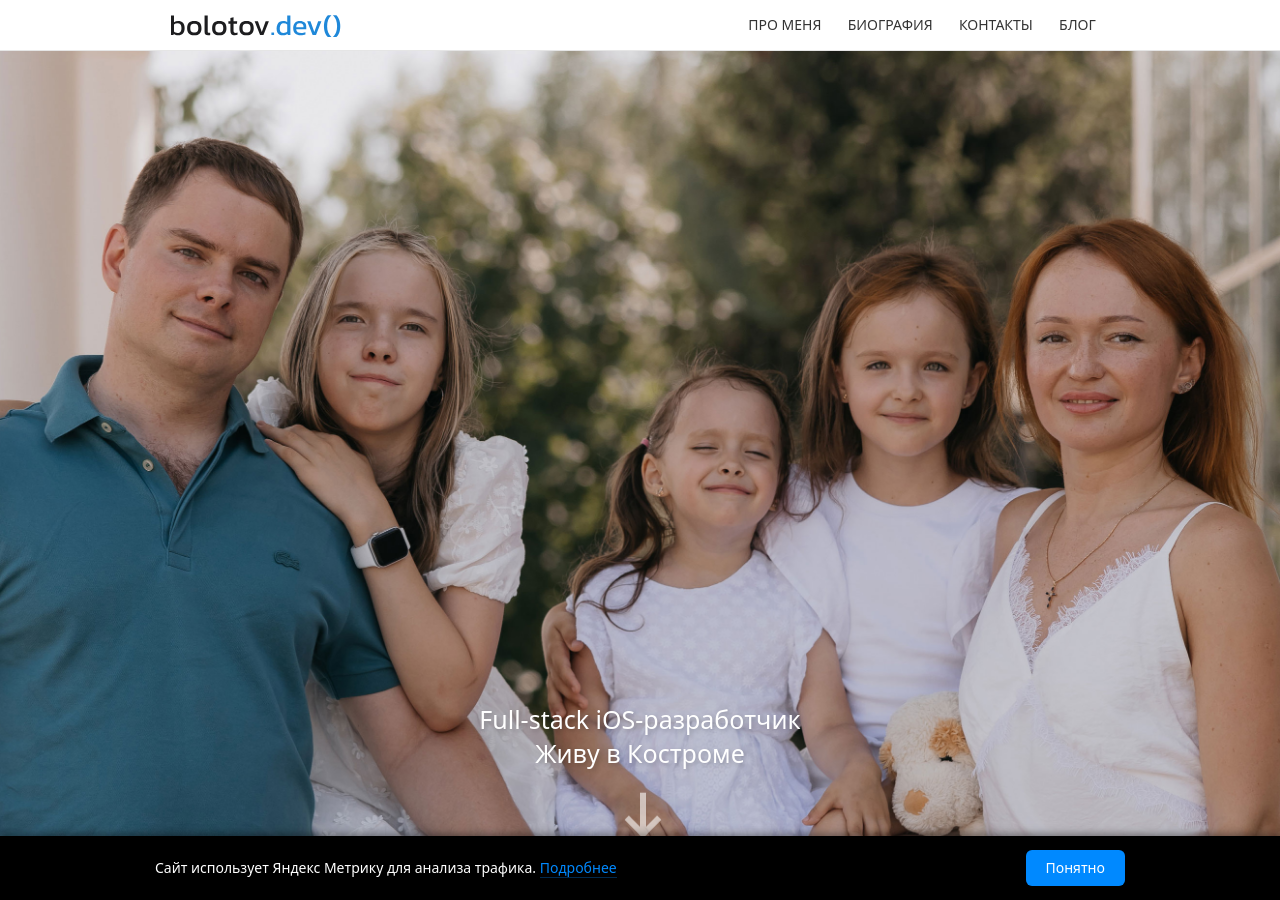
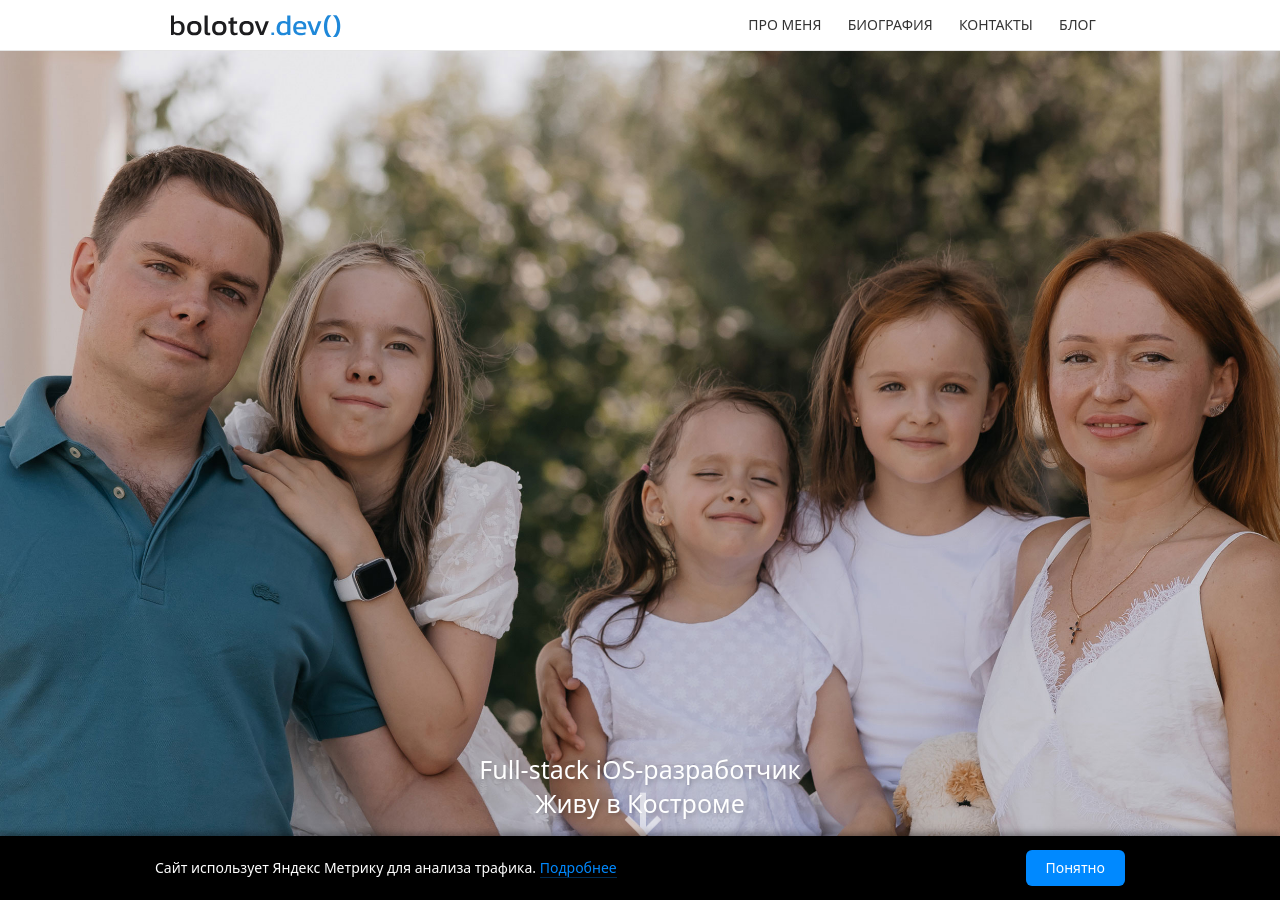
Before and after one commit to artembolotov/artembolotov.github.io, a Jekyll site: the page index.html, which Jekyll copies as it is, in a window 1280 px wide and 900 px high. Built offline with Jekyll 4.4.1, drawn with Linux system fonts in a browser that asks for light colours.

Commit message:
Fixed #top height

```diff
--- a/styles/main.css
+++ b/styles/main.css
@@ -23,8 +23,8 @@
 /* Header section */
 #top {
   display: table;
-  height: calc(100vh - 50px - env(safe-area-inset-top));
-  height: calc(100svh - 50px - env(safe-area-inset-top));
+  height: 100vh;
+  height: 100svh;
   min-height: 400px;
   margin-top: 0;
   width: 100%;
```
